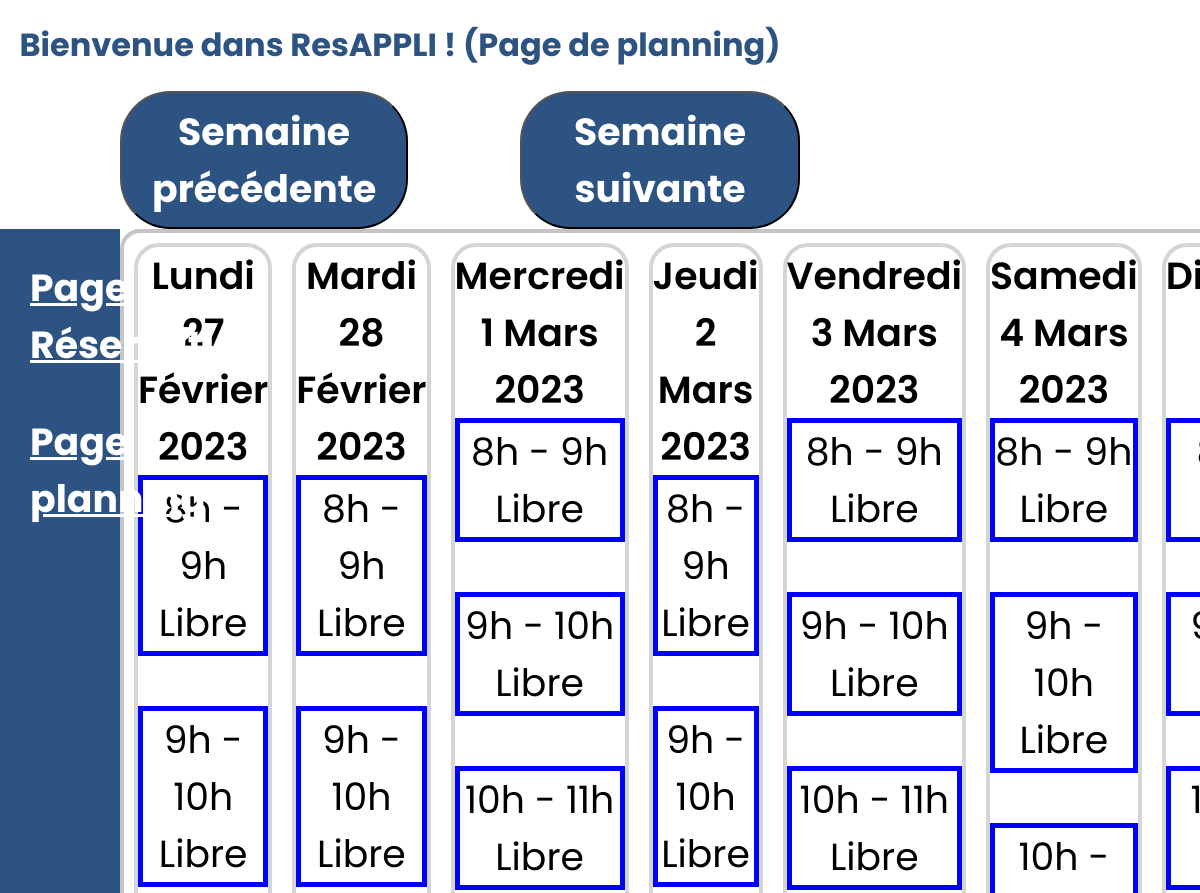
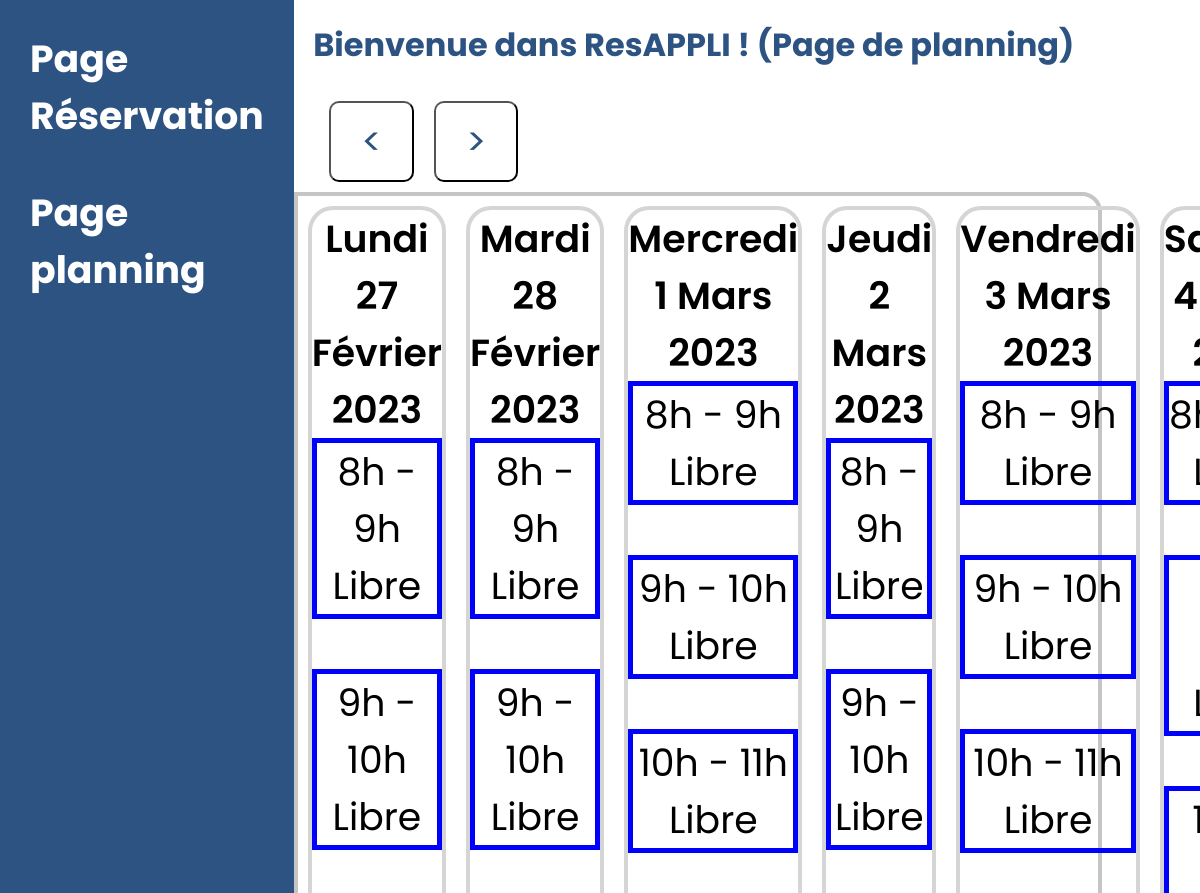
Before and after one commit to ArtilleryJuggernot/RESAPPLI-SLAM, an Electron app: page src/index.html in a window 800 px wide. Shown: the top 893 px of the page, 1200 px wide, since content can reach past the window. Drawn offline with Linux system fonts and the light colour scheme; no server answers.

Commit message:
css update

```diff
--- a/src/index.html
+++ b/src/index.html
@@ -5,10 +5,11 @@
     <!-- https://developer.mozilla.org/en-US/docs/Web/HTTP/CSP -->
     <meta http-equiv="Content-Security-Policy" content="default-src 'self'; script-src 'self'">
     <link rel="stylesheet" href="../style/style.css">
+    <link rel="stylesheet" href="https://www.w3schools.com/w3css/4/w3.css">
     <title>ResAPPLI - Planning</title>
   </head>
   <body>
-    <h1> Bienvenue dans ResAPPLI ! (Page de planning)</h1>
+    <!-- <h1> Bienvenue dans ResAPPLI ! (Page de planning)</h1>
     <div id="btn-semaine-div">
       <div class="btn-space">
         <button class="btn previous-week">Semaine précédente</button>
@@ -17,29 +18,42 @@
         <button class="btn next-week">Semaine suivante</button>
     </div>
   </div>
-
-
+ -->
+ <div id="main">
     <div id="calendrier">
-
-
       <div id="menu">
 
         <a href="./reservation.html" class="menu">Page Réservation</a>
         <a href="./index.html" class="menu">Page planning</a>
       </div>
 
+
+      <div id="aside"><div id="textandbtn">
+        <h1> Bienvenue dans ResAPPLI ! (Page de planning)</h1>
+    <div id="btn-semaine-div">
+      <div class="btn-space">
+        <button class="btn previous-week">&lt;</button>
+      </div>
+    <div class="btn-space">
+        <button class="btn next-week">&gt;</button>
+    </div>
+  </div>
       <div id="currentWeek">
+
+    </div>
+
+
         <!-- Le contenu sera automatiquement ajouté en JS avec la classe Controler-->
 
       </div>
 
     </div>
 
-    <div id="footer">
+    <!-- <div id="footer">
       <p id="version">v.0.3 vBeta</p>
       <img id="prixy-logo-footer" src="../img/prixy.png">
     </div>
-
+     -->
   </body>
   <!-- Script qui permet de "crée les jours dans la page html"-->
   <script type="module" src="../script/web_script/titlescreen.js"></script>
--- a/style/style.css
+++ b/style/style.css
@@ -1,16 +1,32 @@
+#main{
+    width: 100%;
+    display: block;
+}
+
+#aside{
+    width: 100%;
+}
+
 #currentWeek{
     display: flex;
     border: 4px solid #c5c5c5;
-    border-radius: 20px;
+    border-radius: 0px 20px 20px 0px;
+    width : 100%;
 
 }
+#textandbtn{
 
+    flex-direction: column;
+    justify-content: center;
+    align-items: center;
+    width: 100%;
+}
 .day{
     border-radius: 25px;
     font-family: Poppins SemiBold;
     margin: 10px;
     border: 4px solid rgb(213, 213, 213);
-    /* width: 14%; */
+    width: 50%;
     text-align: center;
     font-size: 1cm;
 }
@@ -27,7 +43,7 @@ h1{
 }
 
 .btn-space{
-    width: 50%
+    margin: 10px;
 }
 @font-face {
     font-family: 'Poppins Bold';
@@ -51,13 +67,13 @@ h1{
 .btn{
     margin-left: 30%;
     font-size: 1cm;
-    font-family: Poppins Bold;
-    font-weight: 900;
-    color: #fff;
-    background-color: #2C5382;
+    font-family: Poppins Regular;
+    font-weight: 400;
+    color: #2C5382;
+    background-color: #ffffff;
 padding: 10px 30px;
 
-border-radius: 50px;
+border-radius: 10px;
 transition : 469ms;
 transform: translateY(0);
 display: flex;
@@ -72,10 +88,10 @@ cursor: pointer;
 
 .btn:hover{
 transition : 469ms;
-padding: 10px 38px;
-transform : translateY(-0px);
-background-color: #fff;
-color: #2C5382;
+padding: 10px 30px;
+transform : translateY(-0);
+background-color: #2C5382;
+color: #ffffff;
 border: solid 2px #2C5382;
 
 }
@@ -123,13 +139,15 @@ border: solid 2px #2C5382;
     height: 50%;
 }
 
-#main{
+/* #main{
+    width: 100%;
     display: flex;
-}
+} */
 
 #menu{
+    /* width: 20%; */
+    display : block;
     background-color: #2C5382;
-    width: 15%;
     font-family: Poppins Bold;
 }
 
@@ -178,4 +196,15 @@ body{
     margin-right: 0px;
     margin-bottom: 0px;
     margin-left: 0px;
+    overflow-x: hidden;
 }
+
+a {
+    color: inherit;
+    text-decoration: underline 0.15em rgba(255, 255, 255, 0);
+    transition: text-decoration-color 300ms;
+  }
+
+  a:hover {
+    text-decoration-color: rgba(255, 255, 255, 1);
+  }
```
Also changed, not shown: src/reservation.html (+1 -0 lines).
